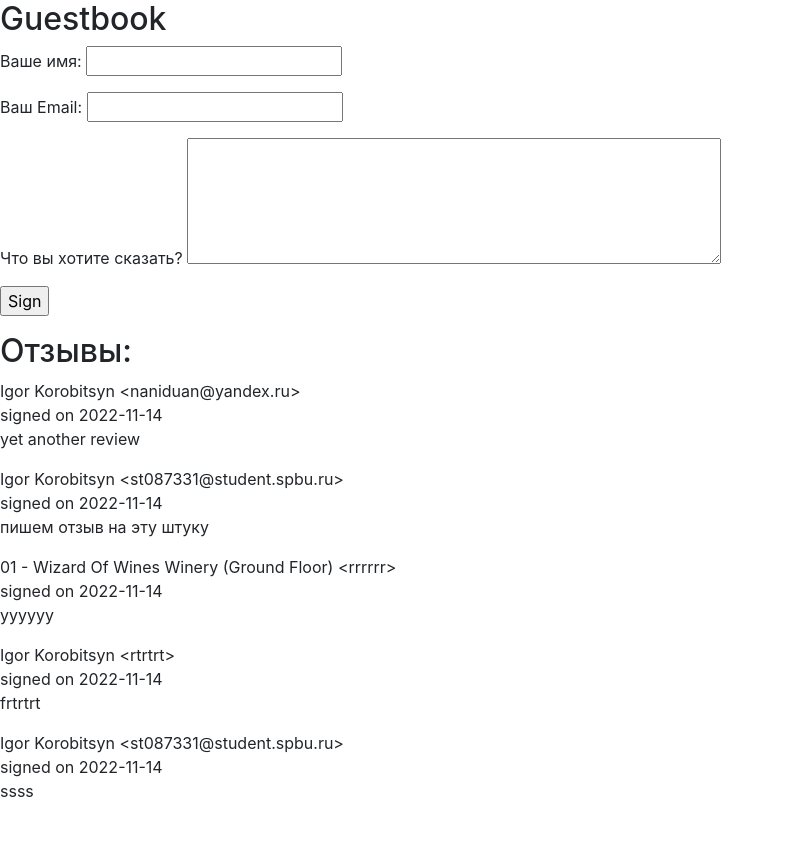
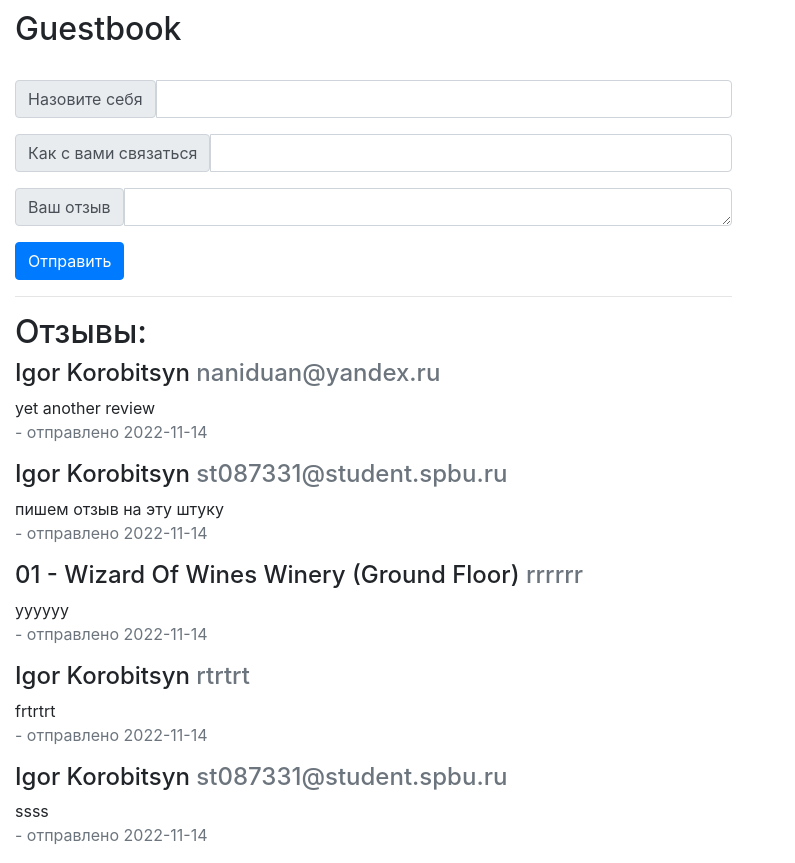
Before and after one commit to Naniduan/flask-homework, a Flask app: page /guestbook in a window 1280 px wide. Shown: the whole page, without its empty margins (0-795 px from the left). Before the commit the page ends 797 px from the top, so only its background shows below. Run offline with Flask 2, Linux system fonts and the light colour scheme; some libraries are stand-ins or nearby versions.

Commit message:
slightly better everything

```diff
--- a/app.py
+++ b/app.py
@@ -52,4 +52,4 @@ def sign():
 if __name__ == '__main__':
     initiate_database()
 
-    app.run(host='0.0.0.0', port=8000, debug=True)
+    app.run(debug=True)
--- a/templates/bio.html
+++ b/templates/bio.html
@@ -21,7 +21,7 @@
 ></script>
 
 <!DOCTYPE html>
-<html lang="en">
+<html lang="ru">
   <head>
     <meta charset="UTF-8" />
     <meta http-equiv="X-UA-Compatible" content="IE=edge" />
--- a/templates/index.html
+++ b/templates/index.html
@@ -20,23 +20,80 @@
   crossorigin="anonymous"
 ></script>
 
-{% extends "layout.html" %}
-{% block content %}
-    <h2>Guestbook</h2>
-    <form action="{{ url_for('sign') }}" method=post>
-        <p class="heading">Ваше имя: <input type=text name=name>
+<html lang="ru">
+  <head>
+    <meta charset="UTF-8" />
+    <meta http-equiv="X-UA-Compatible" content="IE=edge" />
+    <meta name="viewport" content="width=device-width, initial-scale=1.0" />
+    <style>
+      .columns-header {
+        margin-top: 0.3em;
+        margin-bottom: 1em;
+      }
+      .btn{
+        margin-top: 1em;
+      }
+      .featurette-heading{
+        font-size: 1.5em;
+      }
+    </style>
+    <title>Личная страница</title>
+  </head>
+
+{% extends "layout.html" %} {% block content %}
+<div class="col-md-7">
+  <h2 class="columns-header">Guestbook</h2>
+  <form action="{{ url_for('sign') }}" method="post">
+    <div class="input-group mb-3">
+      <span class="input-group-text">Назовите себя</span>
+      <input
+        type="text"
+        name="name"
+        class="form-control"
+        aria-describedby="basic-addon3"
+      />
+    </div>
+
+    <div class="input-group mb-3">
+      <span class="input-group-text">Как с вами связаться</span>
+      <input
+        type="text"
+        name="email"
+        class="form-control"
+        aria-describedby="basic-addon3"
+      />
+    </div>
+
+    <div class="input-group">
+      <span class="input-group-text">Ваш отзыв</span>
+      <textarea
+        class="form-control"
+        name="message"
+        aria-label="With textarea"
+        style="height: 38px"
+      ></textarea>
+    </div>
+    <!--<p class="heading">Ваше имя: <input type=text name=name>
         <p class="heading">Ваш Email: <input type=text name=email>
         <p class="heading">Что вы хотите сказать?
-        <textarea rows=5 cols=50 name=message></textarea></p>
-        <p><input type=submit value=Sign></p>
-    </form>
+        <textarea rows=5 cols=50 name=message></textarea></p>-->
+    <p><input type="submit" value="Отправить" class="btn btn-primary"/></p>
+  </form>
+  <hr class="featurette-divider" />
 
-    <h2>Отзывы:</h2>
-    {% for entry in entries[::-1] %}
-        <p class=entry>
-            {{ entry.name }} &lt;{{ entry.email }}&gt;
-            <br>signed on {{ entry.signed_on }}<br>
-            {{ entry.message }}
-        </p>
-    {% endfor %}
-{% endblock %}
+  <h2>Отзывы:</h2>
+  </div>
+  {% for entry in entries[::-1] %}
+  <div class="col-md-7">
+
+  <h2 class="featurette-heading fw-normal lh-1">
+    {{ entry.name }} <span class="text-muted">{{ entry.email }}</span>
+  </h2>
+  <p class="entry">
+    {{ entry.message }}
+    <br /><span class="text-muted">- отправлено {{ entry.signed_on }}</span>
+  </p>
+    </div>
+
+
+{% endfor %} {% endblock %}
```
Also changed, not shown: entries.db (deleted).
